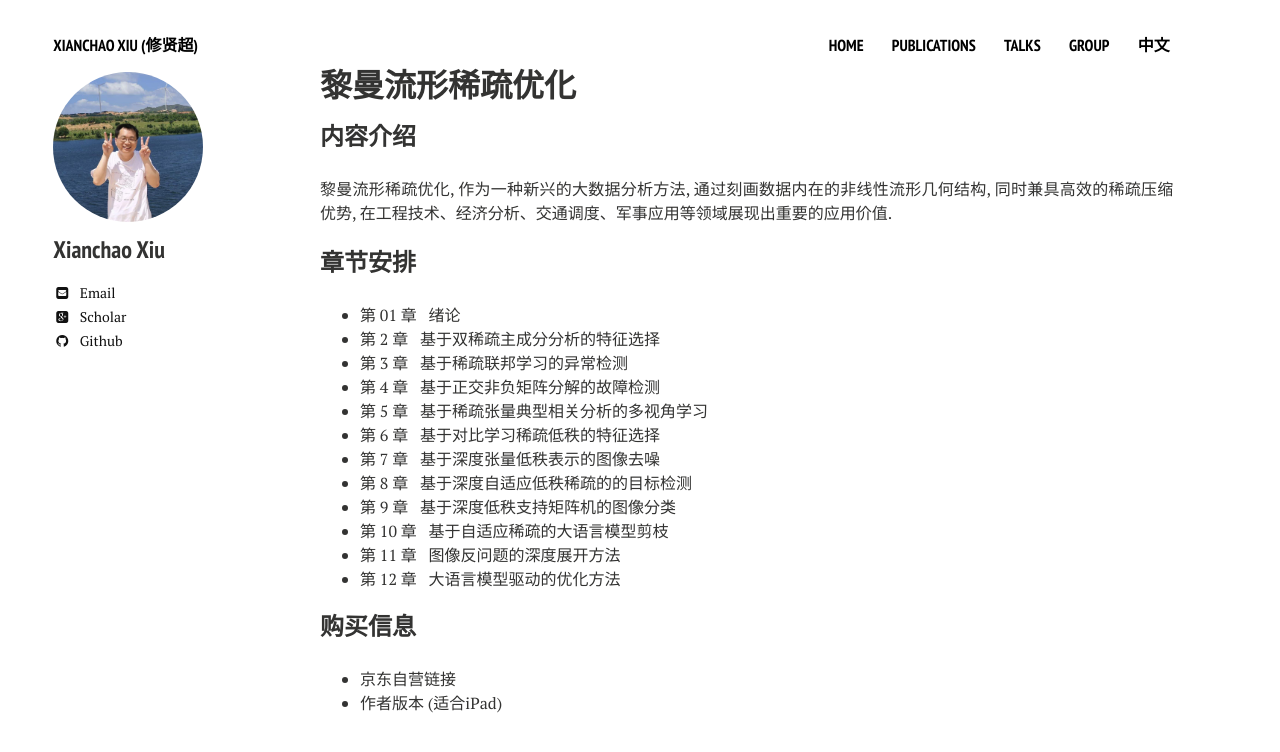
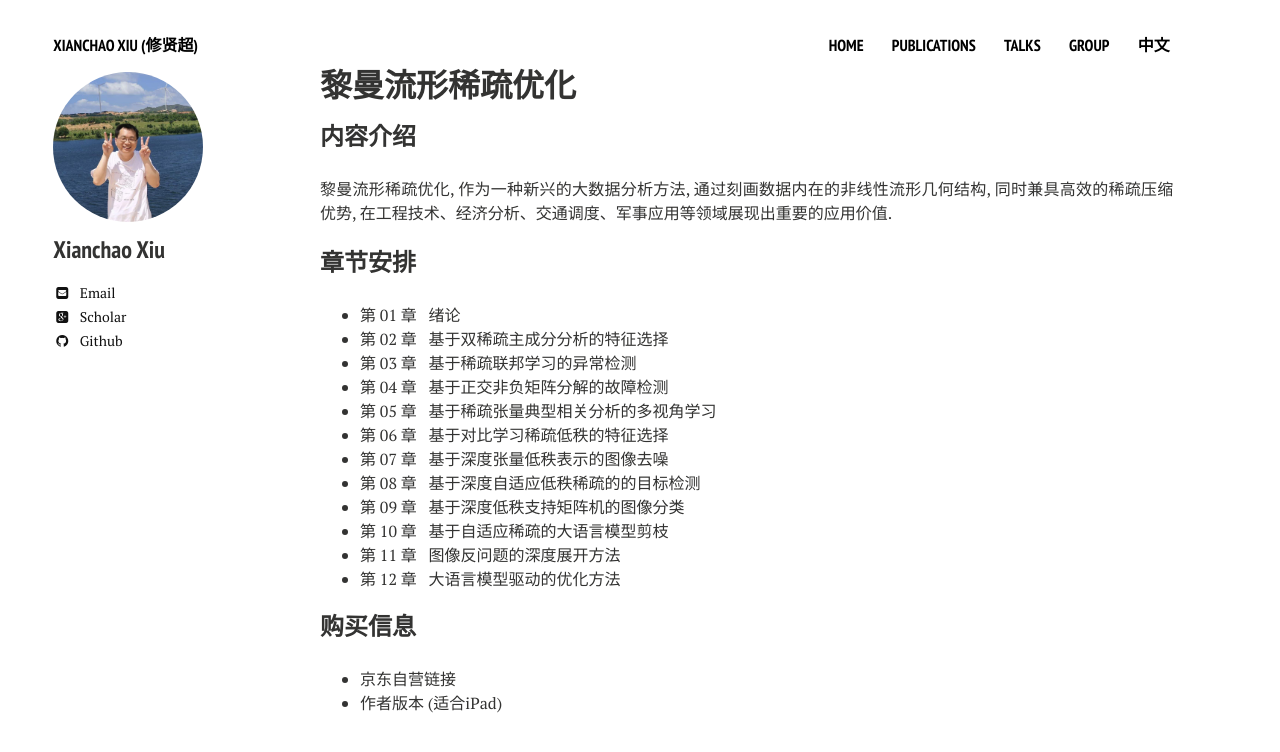
Before and after one commit to xianchaoxiu/xianchaoxiu.github.io, a Jekyll site: the page built from chinese/book/OPT/index.md, in a window 1280 px wide. Shown: the top 752 px of the page. Built offline with Jekyll 4.4.1, drawn with Linux system fonts in a browser that asks for light colours; nearby versions of some CDN libraries.

Commit message:
Update index.md

```diff
--- a/chinese/book/OPT/index.md
+++ b/chinese/book/OPT/index.md
@@ -12,14 +12,14 @@ share: false
 
 ### 章节安排
 * 第 01 章  &nbsp;  绪论<br>
-* 第 2 章  &nbsp;  基于双稀疏主成分分析的特征选择<br>
-* 第 3 章  &nbsp;  基于稀疏联邦学习的异常检测<br>
-* 第 4 章  &nbsp;  基于正交非负矩阵分解的故障检测<br>
-* 第 5 章  &nbsp;  基于稀疏张量典型相关分析的多视角学习<br>
-* 第 6 章  &nbsp;  基于对比学习稀疏低秩的特征选择<br>
-* 第 7 章  &nbsp;  基于深度张量低秩表示的图像去噪<br>
-* 第 8 章  &nbsp;  基于深度自适应低秩稀疏的的目标检测<br>
-* 第 9 章  &nbsp;  基于深度低秩支持矩阵机的图像分类<br>
+* 第 02 章  &nbsp;  基于双稀疏主成分分析的特征选择<br>
+* 第 03 章  &nbsp;  基于稀疏联邦学习的异常检测<br>
+* 第 04 章  &nbsp;  基于正交非负矩阵分解的故障检测<br>
+* 第 05 章  &nbsp;  基于稀疏张量典型相关分析的多视角学习<br>
+* 第 06 章  &nbsp;  基于对比学习稀疏低秩的特征选择<br>
+* 第 07 章  &nbsp;  基于深度张量低秩表示的图像去噪<br>
+* 第 08 章  &nbsp;  基于深度自适应低秩稀疏的的目标检测<br>
+* 第 09 章  &nbsp;  基于深度低秩支持矩阵机的图像分类<br>
 * 第 10 章  &nbsp;  基于自适应稀疏的大语言模型剪枝<br>
 * 第 11 章  &nbsp;  图像反问题的深度展开方法<br>
 * 第 12 章  &nbsp;  大语言模型驱动的优化方法<br>
```
